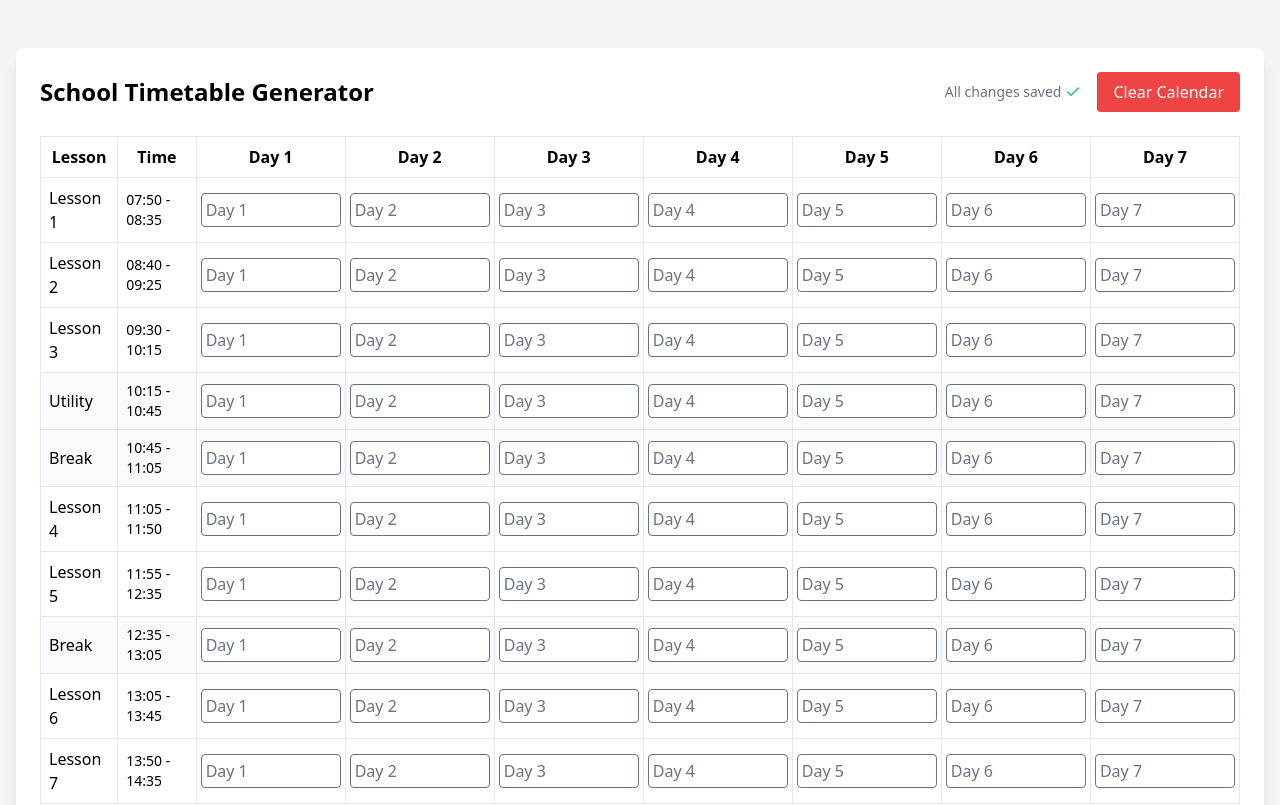
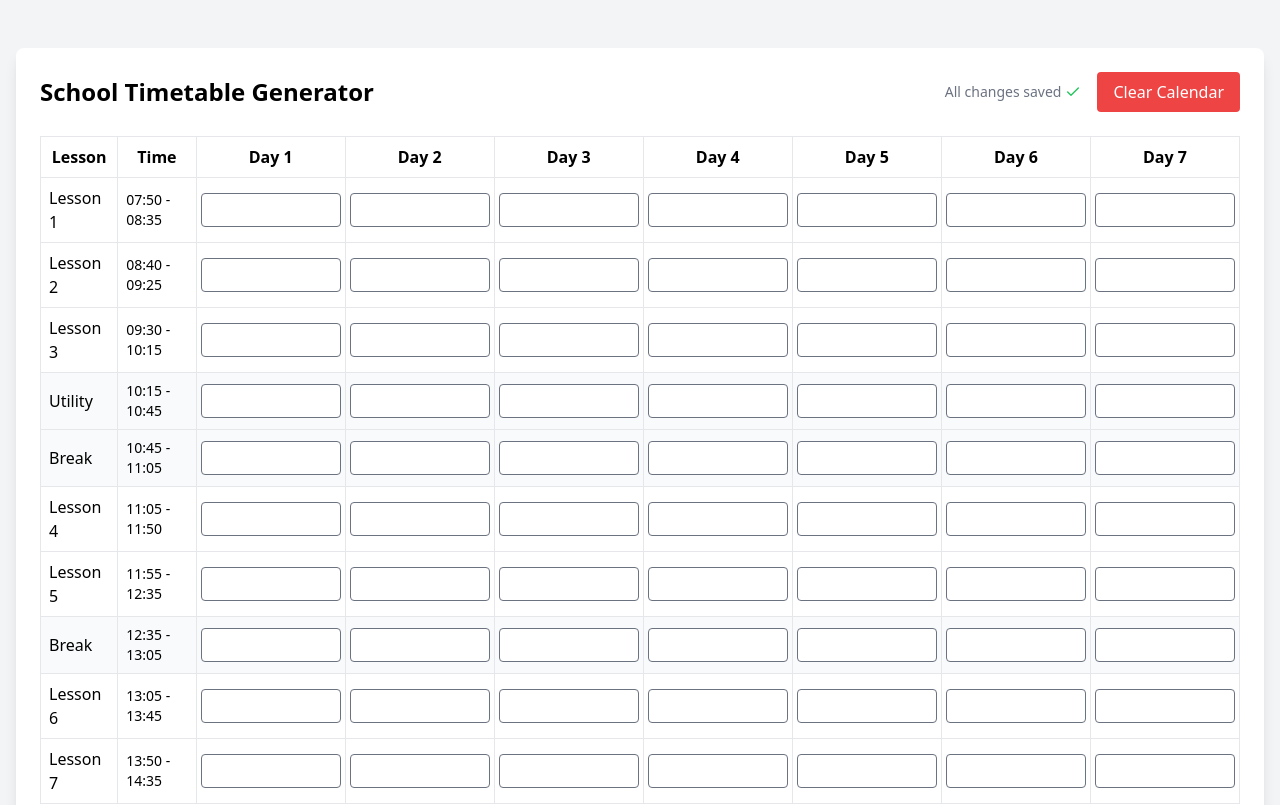
Before and after one commit to LinkVanyali/tt-gen-pc, a React (Vite) app: page / in a window 1280 px wide. Shown: the top 805 px of the page. Built offline with nearby package versions, Linux system fonts and the light colour scheme.

Commit message:
revert ghost/preview text

```diff
--- a/src/App.jsx
+++ b/src/App.jsx
@@ -474,7 +474,6 @@ return (
                         autoComplete="off"
                         spellCheck="false"
                         maxLength="30"
-                        placeholder={`Day ${day}`}
                       />
                     </td>
                     ))}
```
